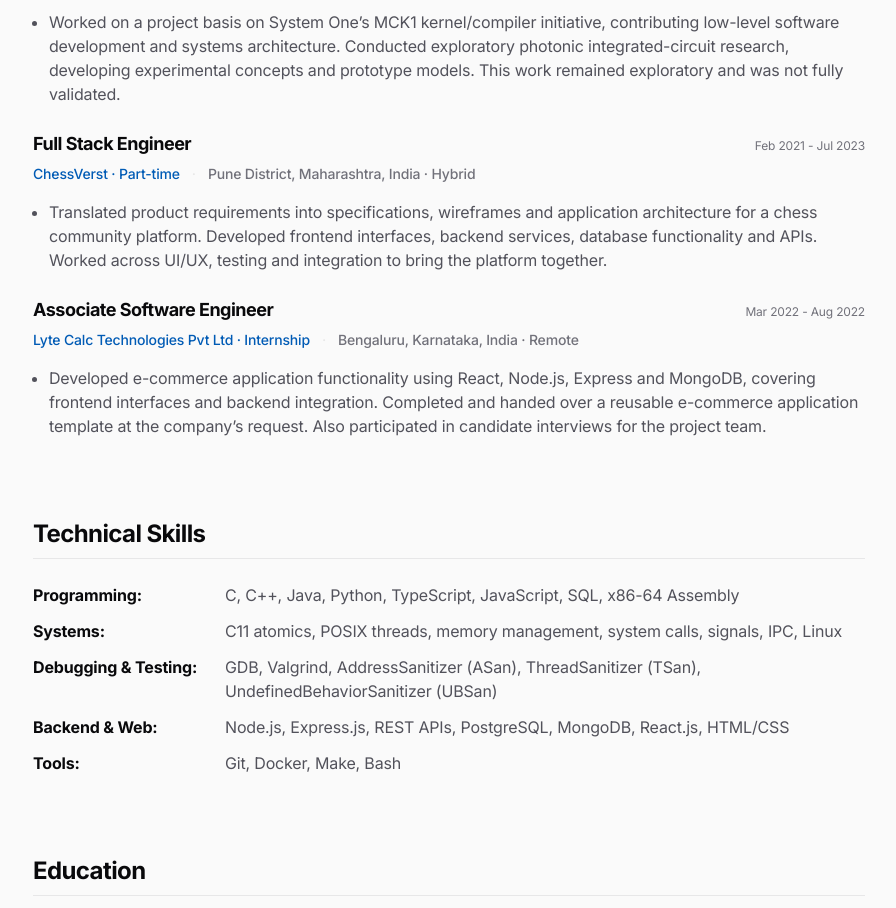
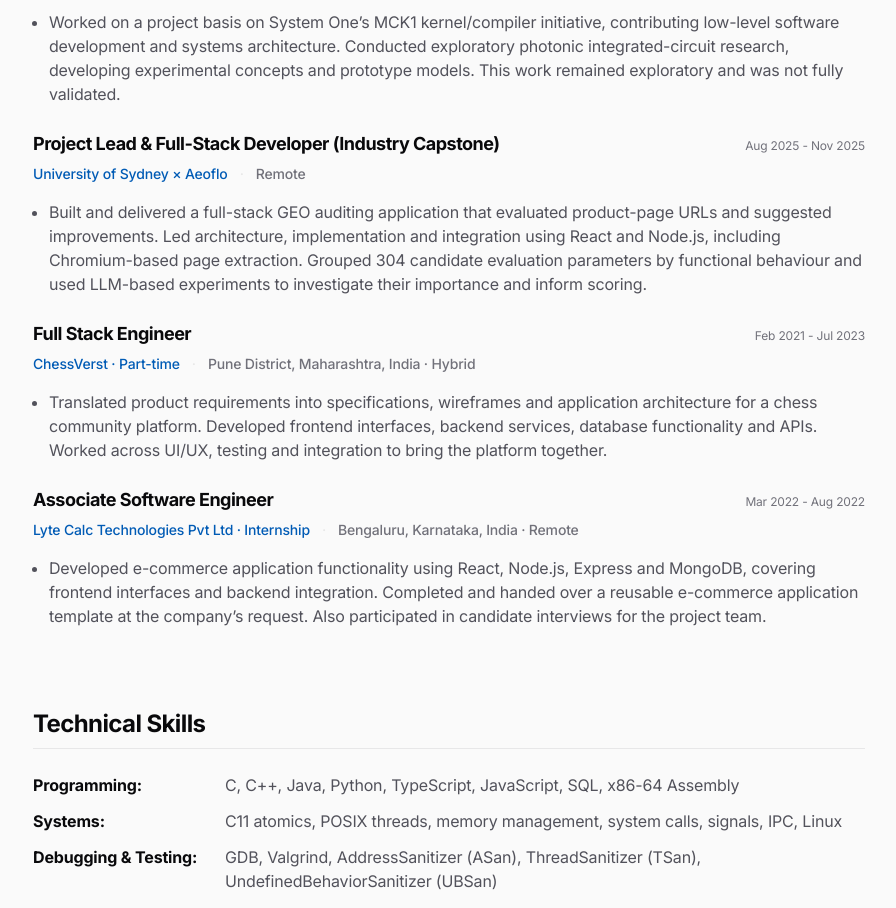
Before and after one commit to rahuldangeofficial/11-portfolio-website, a React (Vite) app: page / in a window 1280 px wide. Shown: the part 4440-5348 px from the top of the page, without its empty margins (191-1087 px from the left). Built offline with nearby package versions, Linux system fonts and the light colour scheme.

Commit message:
Update Q4.4-2026

```diff
--- a/src/components/Experience.tsx
+++ b/src/components/Experience.tsx
@@ -8,6 +8,14 @@
     dates: 'Jan 2026 - Aug 2026',
     location: 'Sydney, New South Wales, Australia · Hybrid',
     description: 'Worked on a project basis on System One’s MCK1 kernel/compiler initiative, contributing low-level software development and systems architecture. Conducted exploratory photonic integrated-circuit research, developing experimental concepts and prototype models. This work remained exploratory and was not fully validated.',
+  },
+  {
+    title: 'Project Lead & Full-Stack Developer (Industry Capstone)',
+    company: 'University of Sydney × Aeoflo',
+    employment: '',
+    dates: 'Aug 2025 - Nov 2025',
+    location: 'Remote',
+    description: 'Built and delivered a full-stack GEO auditing application that evaluated product-page URLs and suggested improvements. Led architecture, implementation and integration using React and Node.js, including Chromium-based page extraction. Grouped 304 candidate evaluation parameters by functional behaviour and used LLM-based experiments to investigate their importance and inform scoring.',
   },
   {
     title: 'Full Stack Engineer',
@@ -79,7 +87,7 @@
               <span className="text-xs text-[var(--fg-muted)] shrink-0">{role.dates}</span>
             </div>
             <div className="flex flex-wrap items-center gap-x-3 text-xs sm:text-sm text-[var(--accent-cyan)] font-medium">
-              <span>{role.company} · {role.employment}</span>
+              <span>{role.company}{role.employment && ` · ${role.employment}`}</span>
               <span className="text-[var(--border-default)]">·</span>
               <span className="text-[var(--fg-muted)]">{role.location}</span>
             </div>
```
